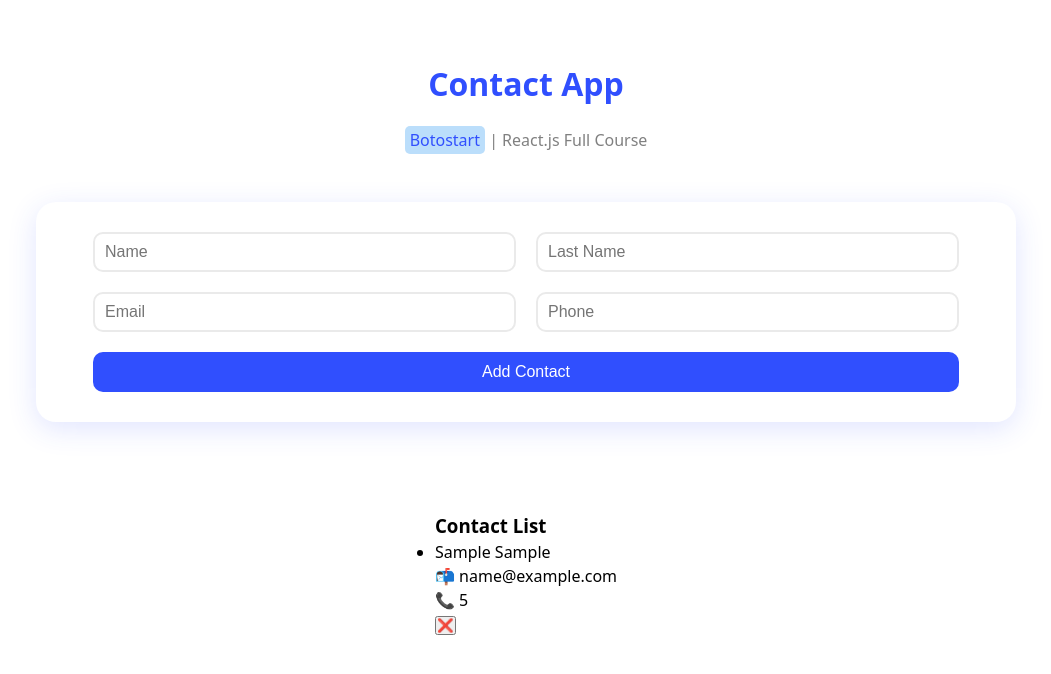
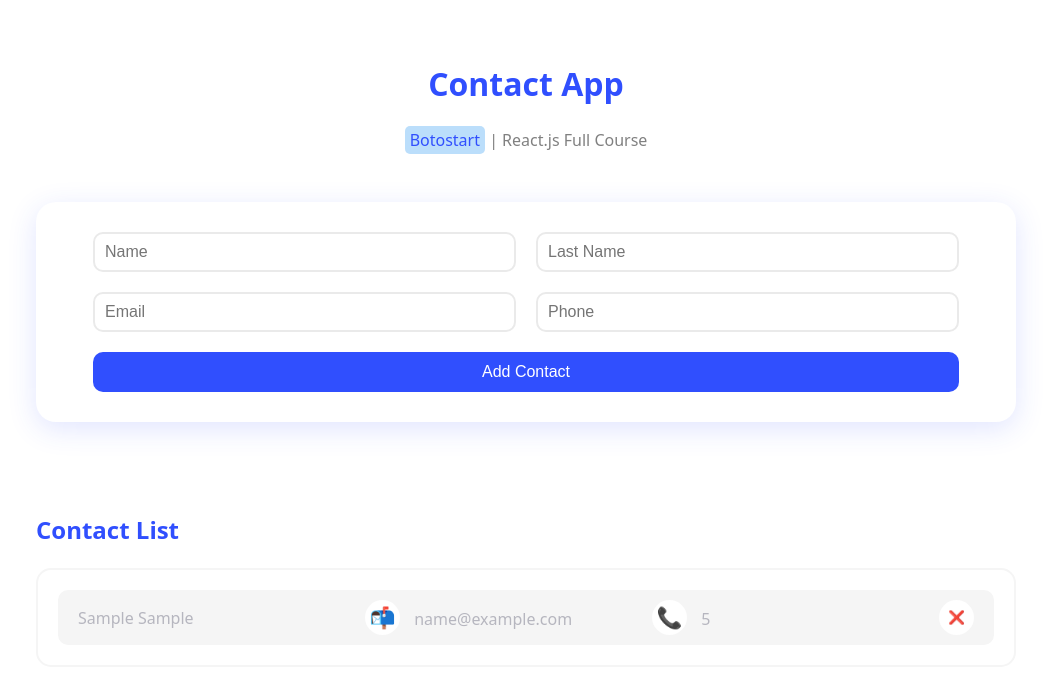
Before and after one commit to developersaeid/contact-app-with-React-js, a React (Vite) app: page / in a window 1280 px wide. Both pictures are taken after typing "Sample", "Sample", "name@example.com", "5" into the empty fields and a click on the button "Add Contact". Shown: the top 674 px of the page, without its empty margins (114-1165 px from the left). Built offline with nearby package versions, Linux system fonts and the light colour scheme.

Commit message:
css
styled to contact lists and items

```diff
--- a/src/components/ContactItem.jsx
+++ b/src/components/ContactItem.jsx
@@ -1,6 +1,8 @@
+import Styles from "./ContactItem.module.css";
+
 function ContactItem({data:{id,name,lastName,email,phone},deleteHandler}) {
   return (
-    <li key={id}>
+    <li className={Styles.item}>
             <p>{name} {lastName}</p>
             <p><span>📬</span> {email}</p>
             <p><span>📞</span> {phone}</p>
--- /dev/null
+++ b/src/components/ContactItem.module.css
@@ -0,0 +1,41 @@
+.item {
+    display: flex;
+    justify-content: space-between;
+    align-items: center;
+    background-color: #f5f5f5;
+    color: #b6b6bf;
+    padding: 10px 20px;
+    margin: 15px;
+    border-radius: 10px;
+}
+
+.item p {
+    flex-basis: 0;
+    flex-grow: 1;
+}
+
+.item span {
+    display: inline-block;
+    font-size:  1.3rem;
+    text-align: center;
+    margin-right: 10px;
+    background-color: #fff;
+    width: 35px;
+    height: 35px;
+    line-height: 35px;
+    border-radius: 50%;
+}
+
+.item button {
+    width: 35px;
+    height: 35px;
+    background-color: #fff;
+    border: none;
+    border-radius: 50%;
+    cursor: pointer;
+    transition: .1s all ease-in-out;
+}
+
+.item button:hover {
+    font-size: 1.5rem;
+}
--- /dev/null
+++ b/src/components/ContactList.module.css
@@ -0,0 +1,29 @@
+.container {
+    width: 100%;
+    margin-bottom: 100px;
+}
+
+.container h3  {
+    color: #304ffe;
+    font-size: 1.5rem;
+}
+
+.contacts {
+    border: 2px solid #f5f5f5;
+    list-style: none;
+    margin-top: 20px;
+    padding: 5px;
+    border-radius: 15px;
+}
+
+.message {
+    background-color: #f5f5f5;
+    height: 100px;
+    line-height: 100px;
+    text-align: center;
+    margin-top: 20px;
+    border-radius: 20px;
+    color: #6b6b6f;
+    font-size: 1.2rem;
+    font-weight: 500;
+}
--- a/src/components/ContactsList.jsx
+++ b/src/components/ContactsList.jsx
@@ -1,10 +1,12 @@
 import ContactItem from "./ContactItem";
+import Styles from "./ContactList.module.css"
+
 function ContactsList({ contacts, deleteHandler }) {
   return (
-    <div>
-      <h3>Contact List</h3>
+    <div className={Styles.container}>
+      <h3 >Contact List</h3>
       {contacts.length ? (
-        <ul>
+        <ul className={Styles.contacts}>
           {contacts.map((contact) => (
             <ContactItem
               key={contact.id}
@@ -14,7 +16,7 @@
           ))}
         </ul>
       ) : (
-        <p>No Contacts Yet!</p>
+        <p className={Styles.message}> No Contacts Yet!</p>
       )}
     </div>
   );
```
